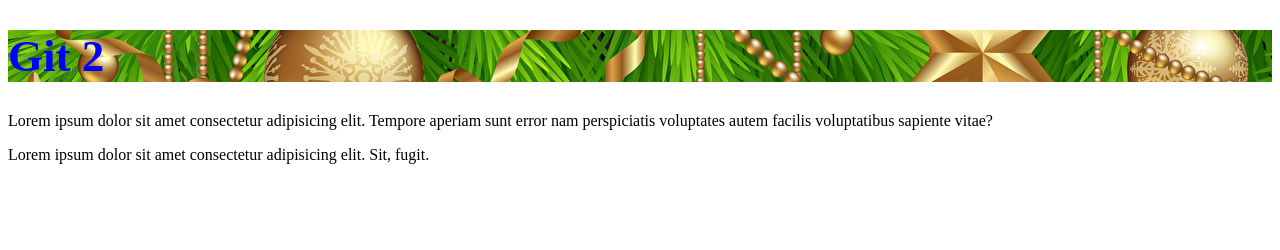
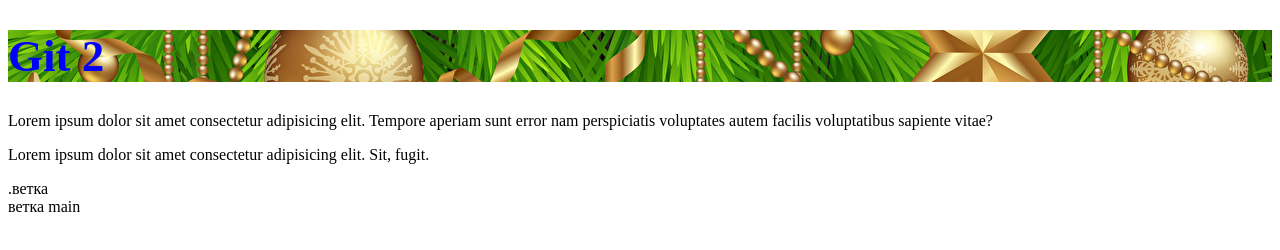
Before and after one commit to Aiperiwa/lesson13, a plain HTML site: page index.html in a window 1280 px wide. Drawn offline with Linux system fonts and the light colour scheme.

Commit message:
add second branch

```diff
--- a/index.html
+++ b/index.html
@@ -11,5 +11,7 @@
     <h1 class="title">Git 2</h1>
     <p>Lorem ipsum dolor sit amet consectetur adipisicing elit. Tempore aperiam sunt error nam perspiciatis voluptates autem facilis voluptatibus sapiente vitae?</p>
     <p>Lorem ipsum dolor sit amet consectetur adipisicing elit. Sit, fugit.</p>
+    .ветка
+    <div>ветка main</div>
 </body>
 </html>
```
